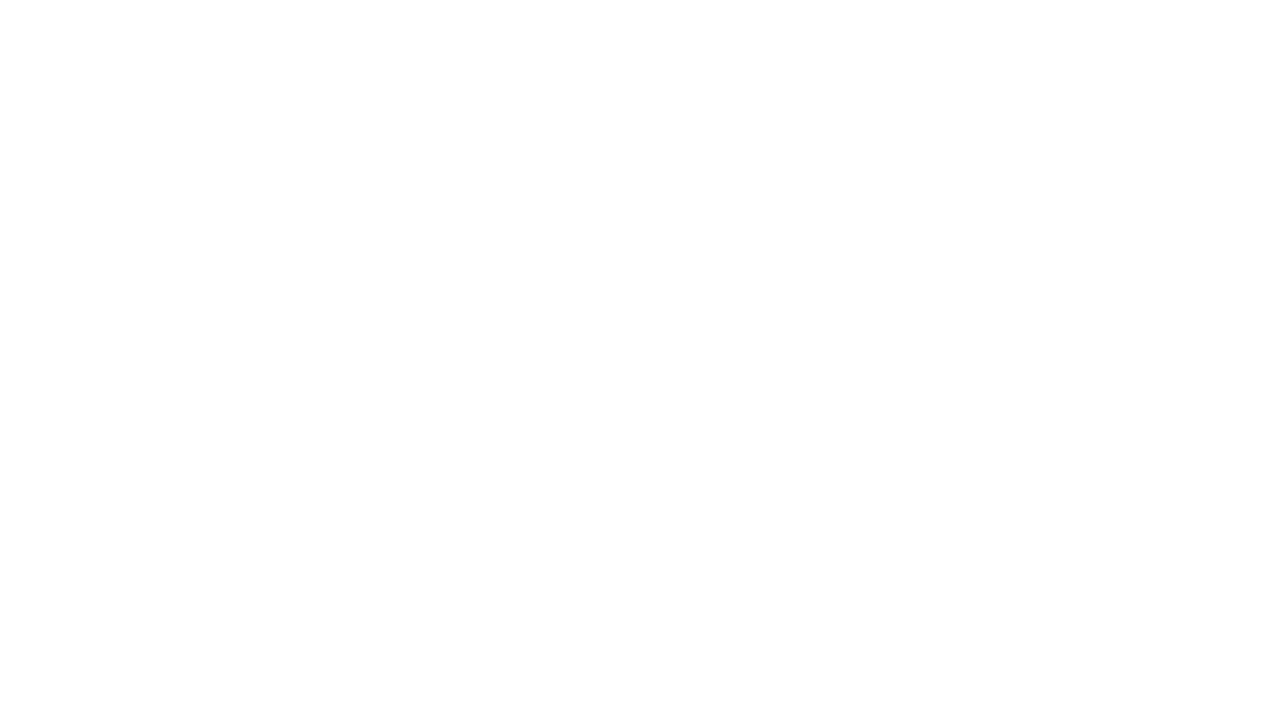
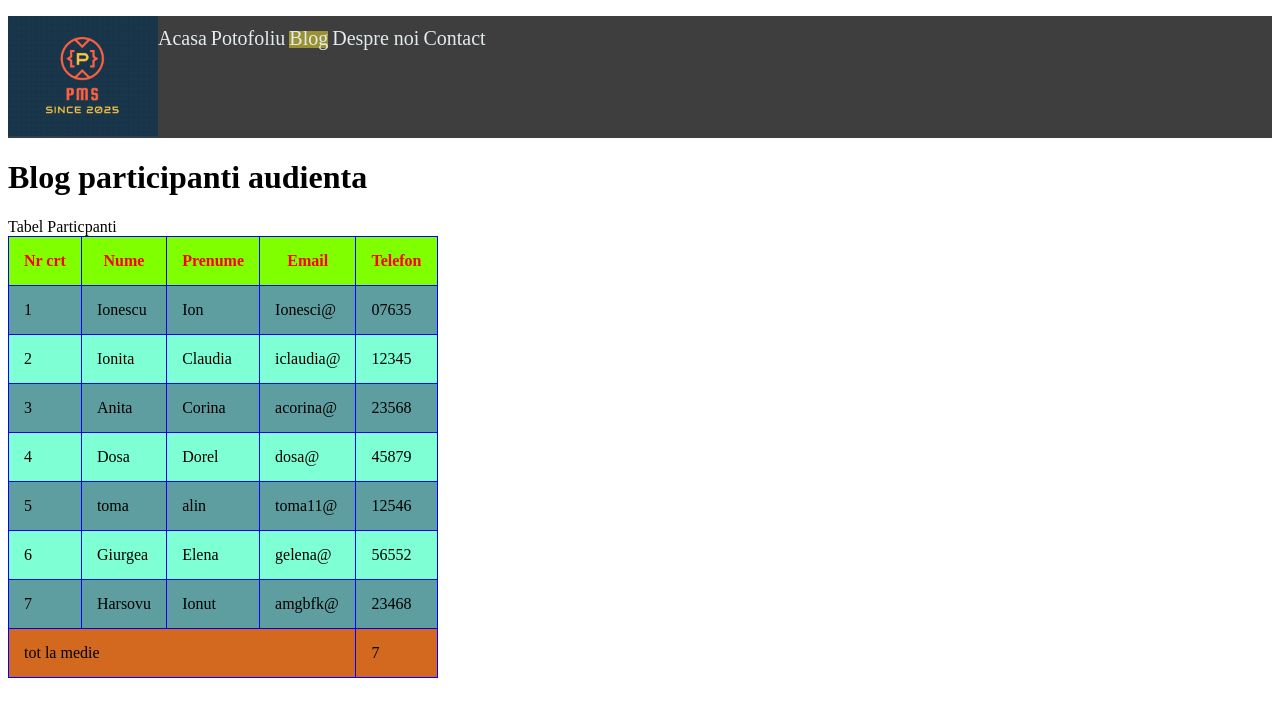
Before and after one commit to anamariagiurgea/studyhtml2025, a plain HTML site: page Proiect/pages/Blog.html in a window 1280 px wide. Drawn offline with Linux system fonts and the light colour scheme.

Commit message:
modificari lyaout

```diff
--- /dev/null
+++ b/Proiect/assets/css/table.css
@@ -0,0 +1,17 @@
+#tabel1{
+    border: 1px red solid;
+    border-collapse: collapse;
+    }
+#tabel1 tr td, #tabel1 tr th{
+    border: 1px blue double;
+    padding: 15px;
+}
+#tabel1 tr th{ color:red;
+    background-color: chartreuse; }
+#tabel1  tbody tr:nth-child(2n){
+    background-color: aquamarine;
+}
+#tabel1  tbody tr:nth-child(2n+1){background-color: cadetblue;
+}
+#tabel1 tfoot tr{background-color: chocolate;
+}
--- a/Proiect/pages/Blog.html
+++ b/Proiect/pages/Blog.html
@@ -0,0 +1,115 @@
+<!DOCTYPE html>
+<html lang="en">
+
+<head>
+    <meta charset="UTF-8">
+    <meta name="viewport" content="width=device-width, initial-scale=1.0">
+    <title>Proiect PMS: HTML+CSS </title>
+    <link rel="stylesheet" href="../assets/css/style.css">
+    <link rel="stylesheet" href="../assets/css/table.css">
+    <link rel="icon" type="image/png" href="../assets/img/favicon-96x96.png" sizes="96x96" />
+    <link rel="icon" type="image/svg+xml" href="../assets/img/favicon.svg" />
+    <link rel="shortcut icon" href="../assets/img/favicon.ico" />
+    <link rel="apple-touch-icon" sizes="180x180" href="../assets/img/apple-touch-icon.png" />
+    <link rel="manifest" href="../assets/img/web-app-manifest-192x192.png" />
+
+    <meta name="description" content="Primul proiect">
+    <meta name="keywords" content="HTML, CSS, JavaScript">
+    <meta name="author" content="Ana Giurgea">
+
+
+</head>
+
+<body>
+    <!-- START HEADEAR -->
+    <header>
+        <div class="logo">
+            <img id="logo" src="../assets/img/Logo PMS.jpg" alt="logo PMS">
+        </div>
+        <nav>
+            <ul>
+                <li ><a href="../index.html">Acasa</a></li>
+                <li ><a href="./Portofoliu.html">Potofoliu</a></li>
+                <li class="active"><a href="./Blog.html">Blog</a></li>
+                <li><a href="./Despre.html">Despre noi</a></li>
+                <li><a href="./Contact.html">Contact</a></li>
+            </ul>
+        </nav>
+    </header>
+    <main>
+        <h1> Blog participanti audienta</h1>
+        <caption>Tabel Particpanti</caption>
+
+    <table id="tabel1">
+        <thead>
+         <tr>
+             <th>Nr crt</th>
+             <th>Nume</th>
+             <th>Prenume</th>
+             <th>Email</th>
+             <th>Telefon</th>
+         </tr>
+        </thead>
+        <tbody>
+         <tr>
+             <td>1</td>
+             <td>Ionescu</td>
+             <td>Ion</td>
+             <td>Ionesci@</td>
+             <td>07635</td>
+         </tr>
+         <tr>
+             <td>2</td>
+             <td>Ionita</td>
+             <td>Claudia</td>
+             <td>iclaudia@</td>
+             <td>12345</td>
+         </tr>
+         <tr>
+             <td>3</td>
+             <td>Anita</td>
+             <td>Corina</td>
+             <td>acorina@</td>
+             <td>23568</td>
+         </tr>
+         <tr>
+             <td>4</td>
+             <td>Dosa</td>
+             <td>Dorel</td>
+             <td>dosa@</td>
+             <td>45879</td>
+         </tr>
+         <tr>
+             <td>5</td>
+             <td>toma</td>
+             <td>alin</td>
+             <td>toma11@</td>
+             <td>12546</td>
+         </tr>
+         <tr>
+             <td>6</td>
+             <td>Giurgea</td>
+             <td>Elena</td>
+             <td>gelena@</td>
+             <td>56552</td>
+         </tr>
+         <tr>
+             <td>7</td>
+             <td>Harsovu</td>
+             <td>Ionut</td>
+             <td>amgbfk@</td>
+             <td>23468</td>
+         </tr>
+        </tbody>
+         <tfoot>
+             <tr>
+                 <td colspan="4">tot la medie</td>
+                 <td>7</td>
+             </tr>
+         </tfoot>
+     </table>
+
+    </main>
+</body>
+
+</html>
--- /dev/null
+++ b/curs4/css/table.css
@@ -0,0 +1,17 @@
+#tabel1{
+    border: 1px red solid;
+    border-collapse: collapse;
+    }
+#tabel1 tr td, #tabel1 tr th{
+    border: 1px blue double;
+    padding: 15px;
+}
+#tabel1 tr th{ color:red;
+    background-color: chartreuse; }
+#tabel1  tbody tr:nth-child(2n){
+    background-color: aquamarine;
+}
+#tabel1  tbody tr:nth-child(2n+1){background-color: cadetblue;
+}
+#tabel1 tfoot tr{background-color: chocolate;
+}
```
Also changed, not shown: Proiect/pages/Despre.html (+5 -5 lines), Proiect/pages/Portofoliu.html (+4 -4 lines), curs4/ap1.html (added, +38 -0 lines), curs4/ap2.html (added, +53 -0 lines), curs4/ap3.html (added, +81 -0 lines), curs5/ap1.html (added, +46 -0 lines), curs5/ap2.html (added, +72 -0 lines), curs5/ap3.html (added, +11 -0 lines), Proiect/index.html (line endings or trailing spaces), curs5/1.jpg (added), curs5/2.jpg (added), curs5/3.jpeg (added), curs5/4.jpeg (added).
